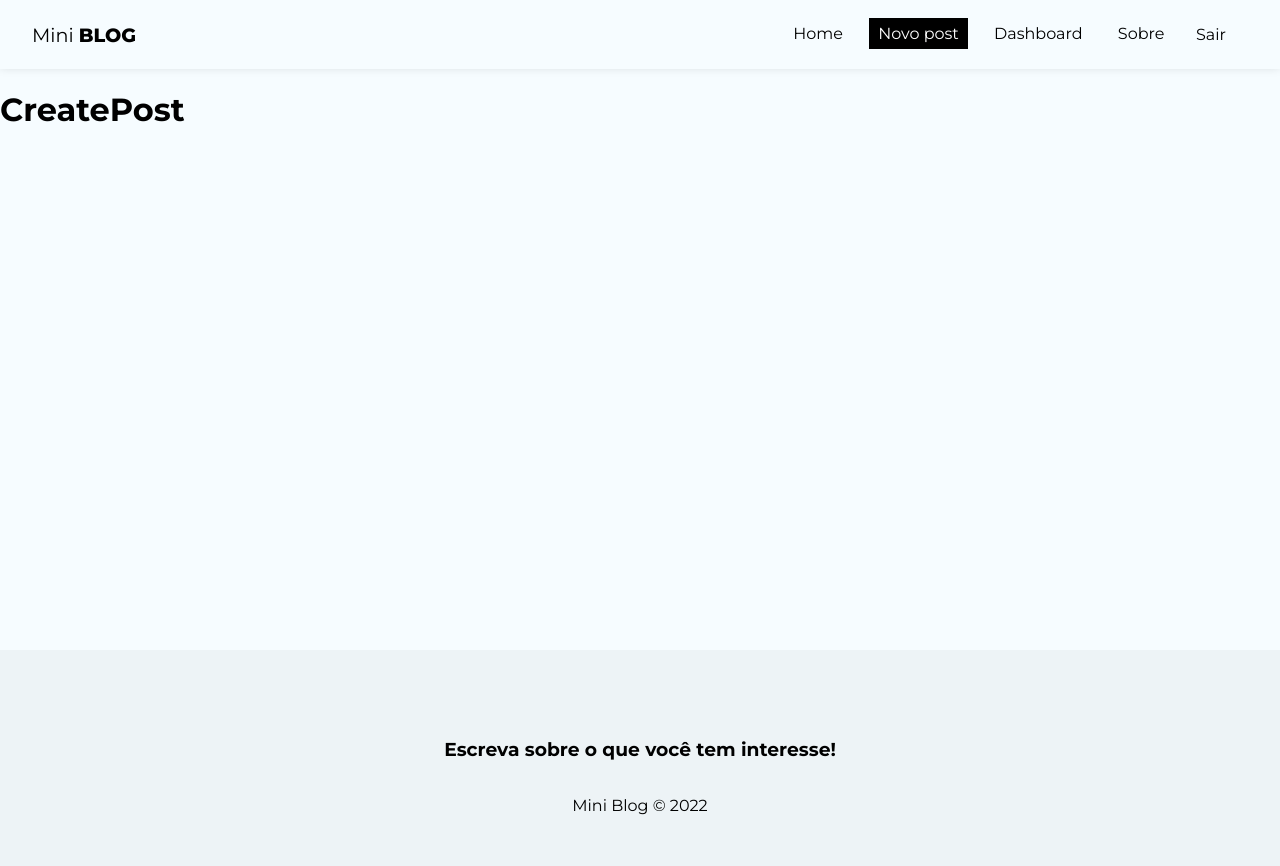
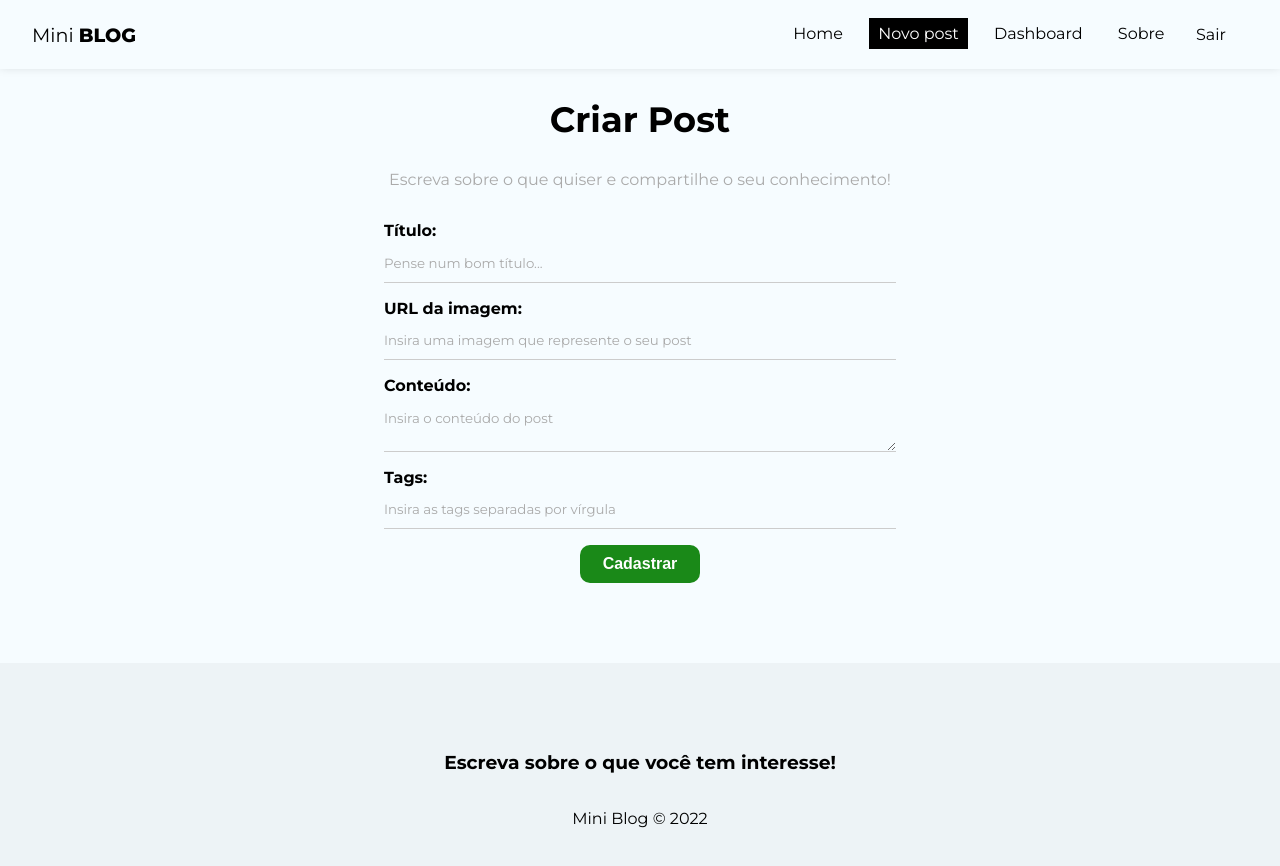
Before and after one commit to RodrigoRufinoElias/react-miniblog, a React (Create React App) app: page /posts/create in a window 1280 px wide. Shown: the top 866 px of the page. Built offline with nearby package versions, Linux system fonts and the light colour scheme; no server answers; sample sign-in values are in the browser's storage.

Commit message:
Front-end Criação de posts.

```diff
--- a/src/pages/CreatePost/CreatePost.js
+++ b/src/pages/CreatePost/CreatePost.js
@@ -1,11 +1,87 @@
-import styles from './CreatePost.module.css';
+import styles from "./CreatePost.module.css";
+
+import { useState } from "react";
+import { useNavigate } from "react-router-dom";
+
+import { useAuthValue } from "../../context/AuthContext";
 
 const CreatePost = () => {
+  const [title, setTitle] = useState("");
+  const [image, setImage] = useState("");
+  const [body, setBody] = useState("");
+  const [tags, setTags] = useState([]);
+  const [formError, setFormError] = useState("");
+
+  const handleSubmit = async (e) => {
+    e.preventDefault();
+  };
+
   return (
-    <div>
-        <h1>CreatePost</h1>
+    <div className={styles.create_post}>
+      <h2>Criar Post</h2>
+      <p>Escreva sobre o que quiser e compartilhe o seu conhecimento!</p>
+
+      <form onSubmit={handleSubmit}>
+        <label>
+          <span>Título:</span>
+          <input
+            type="text"
+            name="title"
+            required
+            placeholder="Pense num bom título..."
+            value={title}
+            onChange={(e) => setTitle(e.target.value)}
+          />
+        </label>
+
+        <label>
+          <span>URL da imagem:</span>
+          <input
+            type="text"
+            name="image"
+            required
+            placeholder="Insira uma imagem que represente o seu post"
+            value={image}
+            onChange={(e) => setImage(e.target.value)}
+          />
+        </label>
+
+        <label>
+          <span>Conteúdo:</span>
+          <textarea
+            name="body"
+            required
+            placeholder="Insira o conteúdo do post"
+            value={body}
+            onChange={(e) => setBody(e.target.value)}
+          ></textarea>
+        </label>
+
+        <label>
+          <span>Tags:</span>
+          <input
+            type="text"
+            name="tags"
+            required
+            placeholder="Insira as tags separadas por vírgula"
+            value={tags}
+            onChange={(e) => setTags(e.target.value)}
+          />
+        </label>
+
+        <button className="btn">Cadastrar</button>
+
+        {/* {!loading && <button className="btn">Entrar</button>}
+        {loading && (
+          <button className="btn" disabled>
+            Aguarde...
+          </button>
+        )}
+
+        {error && <p className="error">{error}</p>} */}
+      </form>
     </div>
-  )
-}
+  );
+};
 
 export default CreatePost;
--- a/src/pages/CreatePost/CreatePost.module.css
+++ b/src/pages/CreatePost/CreatePost.module.css
@@ -0,0 +1,12 @@
+.create_post {
+    text-align: center;
+}
+
+.create_post h2 {
+    font-size: 2.2em;
+}
+
+.create_post p {
+    color: #aaa;
+    margin-bottom: 2em;
+}
--- a/src/pages/Login/Login.js
+++ b/src/pages/Login/Login.js
@@ -12,7 +12,6 @@
   const { login, error: authError, loading } = useAuthentication();
 
   const handleSubmit = async (e) => {
-    console.log('aqui');
     e.preventDefault();
 
     setError("");
--- a/src/pages/Register/Register.js
+++ b/src/pages/Register/Register.js
@@ -14,7 +14,6 @@
   const { createUser, error: authError, loading } = useAuthentication();
 
   const handleSubmit = async (e) => {
-    console.log('aqui');
     e.preventDefault();
 
     setError("");
```
